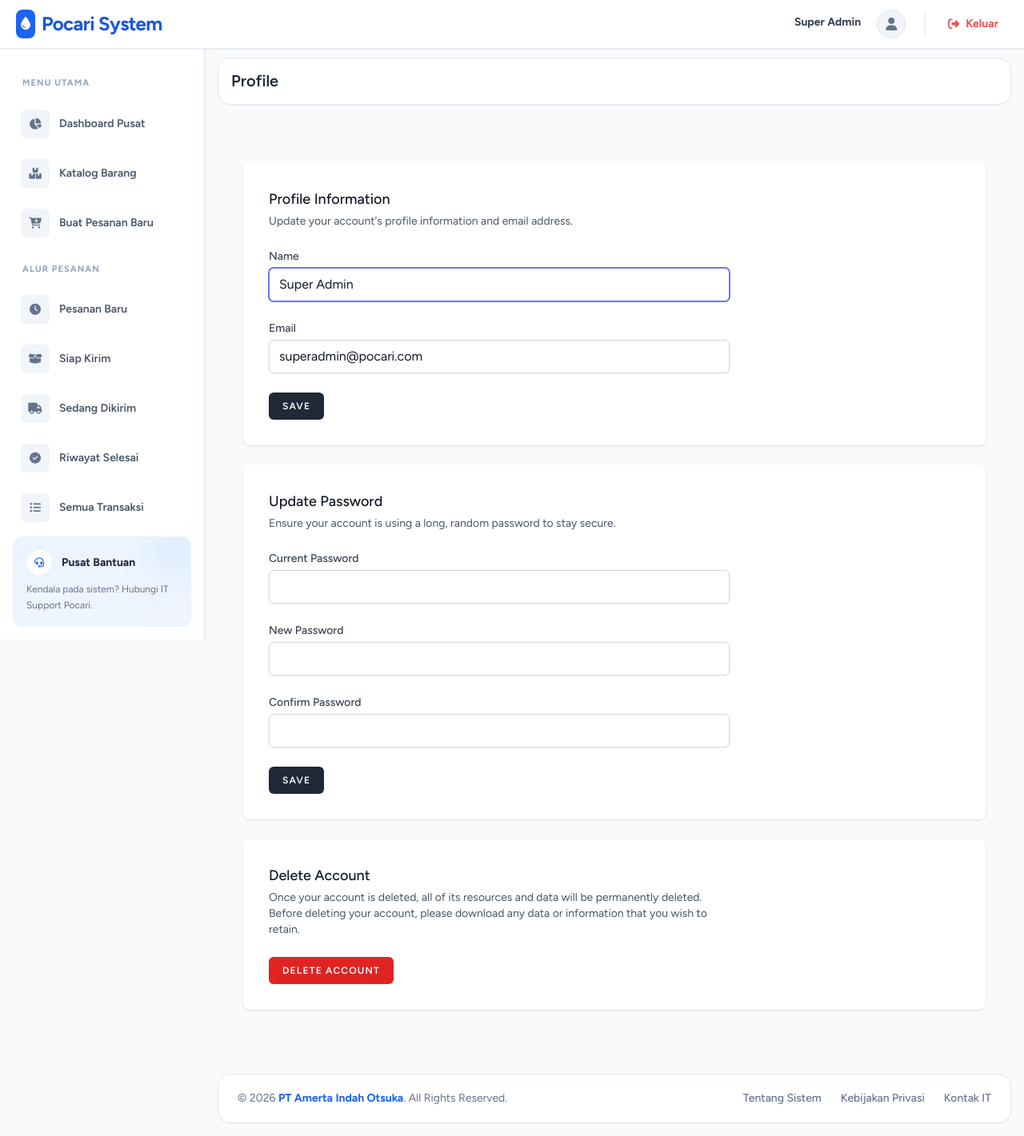
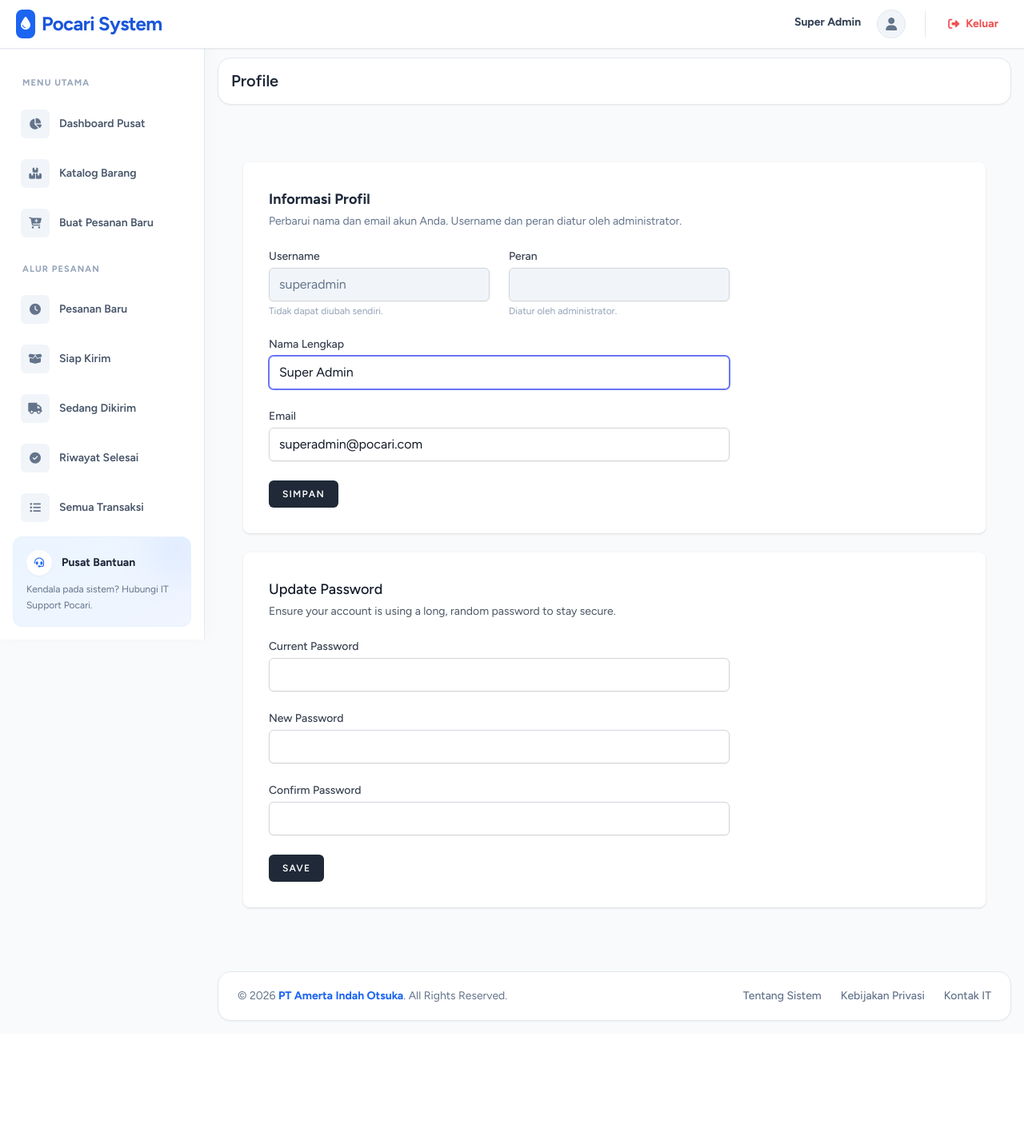
Before and after one commit to mlnaarianto/Inventaris-dan-distribusi-laravel, a Laravel app: page /profile in a window 1280 px wide. Shown: the whole page at 80% size. After the commit the page ends 1278 px from the top, so only its background shows below. Run offline with Laravel 12, Linux system fonts and the light colour scheme; a user stored in the database is signed in; data comes from the database, SQL or seed files in the repository; style sheets or scripts are compiled from the project's sources; parts of the project's set-up code (start-up, migrations or seed data) failed here and were passed over; some libraries are stand-ins or nearby versions.

Commit message:
feat(profile): username & peran read-only, hapus fitur hapus akun sendiri

```diff
--- a/app/Http/Controllers/ProfileController.php
+++ b/app/Http/Controllers/ProfileController.php
@@ -5,14 +5,12 @@ namespace App\Http\Controllers;
 use App\Http\Requests\ProfileUpdateRequest;
 use Illuminate\Http\RedirectResponse;
 use Illuminate\Http\Request;
-use Illuminate\Support\Facades\Auth;
-use Illuminate\Support\Facades\Redirect;
 use Illuminate\View\View;
 
 class ProfileController extends Controller
 {
     /**
-     * Display the user's profile form.
+     * Tampilkan form profil.
      */
     public function edit(Request $request): View
     {
@@ -22,39 +20,12 @@ class ProfileController extends Controller
     }
 
     /**
-     * Update the user's profile information.
+     * Perbarui nama dan email. Username dan peran hanya bisa diubah administrator.
      */
     public function update(ProfileUpdateRequest $request): RedirectResponse
     {
-        $request->user()->fill($request->validated());
+        $request->user()->update($request->validated());
 
-        if ($request->user()->isDirty('email')) {
-            $request->user()->email_verified_at = null;
-        }
-
-        $request->user()->save();
-
-        return Redirect::route('profile.edit')->with('status', 'profile-updated');
-    }
-
-    /**
-     * Delete the user's account.
-     */
-    public function destroy(Request $request): RedirectResponse
-    {
-        $request->validateWithBag('userDeletion', [
-            'password' => ['required', 'current_password'],
-        ]);
-
-        $user = $request->user();
-
-        Auth::logout();
-
-        $user->delete();
-
-        $request->session()->invalidate();
-        $request->session()->regenerateToken();
-
-        return Redirect::to('/');
+        return redirect()->route('profile.edit')->with('status', 'profile-updated');
     }
 }
--- a/resources/views/profile/edit.blade.php
+++ b/resources/views/profile/edit.blade.php
@@ -18,12 +18,6 @@
                     @include('profile.partials.update-password-form')
                 </div>
             </div>
-
-            <div class="p-4 sm:p-8 bg-white shadow sm:rounded-lg">
-                <div class="max-w-xl">
-                    @include('profile.partials.delete-user-form')
-                </div>
-            </div>
         </div>
     </div>
 </x-app-layout>
--- a/resources/views/profile/partials/delete-user-form.blade.php
+++ /dev/null
@@ -1,55 +0,0 @@
-<section class="space-y-6">
-    <header>
-        <h2 class="text-lg font-medium text-gray-900">
-            {{ __('Delete Account') }}
-        </h2>
-
-        <p class="mt-1 text-sm text-gray-600">
-            {{ __('Once your account is deleted, all of its resources and data will be permanently deleted. Before deleting your account, please download any data or information that you wish to retain.') }}
-        </p>
-    </header>
-
-    <x-danger-button
-        x-data=""
-        x-on:click.prevent="$dispatch('open-modal', 'confirm-user-deletion')"
-    >{{ __('Delete Account') }}</x-danger-button>
-
-    <x-modal name="confirm-user-deletion" :show="$errors->userDeletion->isNotEmpty()" focusable>
-        <form method="post" action="{{ route('profile.destroy') }}" class="p-6">
-            @csrf
-            @method('delete')
-
-            <h2 class="text-lg font-medium text-gray-900">
-                {{ __('Are you sure you want to delete your account?') }}
-            </h2>
-
-            <p class="mt-1 text-sm text-gray-600">
-                {{ __('Once your account is deleted, all of its resources and data will be permanently deleted. Please enter your password to confirm you would like to permanently delete your account.') }}
-            </p>
-
-            <div class="mt-6">
-                <x-input-label for="password" value="{{ __('Password') }}" class="sr-only" />
-
-                <x-text-input
-                    id="password"
-                    name="password"
-                    type="password"
-                    class="mt-1 block w-3/4"
-                    placeholder="{{ __('Password') }}"
-                />
-
-                <x-input-error :messages="$errors->userDeletion->get('password')" class="mt-2" />
-            </div>
-
-            <div class="mt-6 flex justify-end">
-                <x-secondary-button x-on:click="$dispatch('close')">
-                    {{ __('Cancel') }}
-                </x-secondary-button>
-
-                <x-danger-button class="ms-3">
-                    {{ __('Delete Account') }}
-                </x-danger-button>
-            </div>
-        </form>
-    </x-modal>
-</section>
--- a/resources/views/profile/partials/update-profile-information-form.blade.php
+++ b/resources/views/profile/partials/update-profile-information-form.blade.php
@@ -1,11 +1,8 @@
 <section>
     <header>
-        <h2 class="text-lg font-medium text-gray-900">
-            {{ __('Profile Information') }}
-        </h2>
-
-        <p class="mt-1 text-sm text-gray-600">
-            {{ __("Update your account's profile information and email address.") }}
+        <h2 class="text-lg font-bold text-slate-800">Informasi Profil</h2>
+        <p class="mt-1 text-sm text-slate-500">
+            Perbarui nama dan email akun Anda. Username dan peran diatur oleh administrator.
         </p>
     </header>
 
@@ -13,29 +10,44 @@
         @csrf
         @method('patch')
 
+        <div class="grid grid-cols-1 sm:grid-cols-2 gap-6">
+            {{-- Read-only: diatur admin --}}
+            <div>
+                <x-input-label for="username" value="Username" />
+                <x-text-input id="username" type="text" class="mt-1 block w-full bg-slate-100 text-slate-500 cursor-not-allowed"
+                              :value="$user->username" readonly disabled />
+                <p class="mt-1 text-xs text-slate-400">Tidak dapat diubah sendiri.</p>
+            </div>
+
+            <div>
+                <x-input-label for="role" value="Peran" />
+                <x-text-input id="role" type="text" class="mt-1 block w-full bg-slate-100 text-slate-500 cursor-not-allowed"
+                              :value="ucwords(str_replace('-', ' ', $user->getRoleNames()->first() ?? '-'))" readonly disabled />
+                <p class="mt-1 text-xs text-slate-400">Diatur oleh administrator.</p>
+            </div>
+        </div>
+
         <div>
-            <x-input-label for="name" :value="__('Name')" />
-            <x-text-input id="name" name="name" type="text" class="mt-1 block w-full" :value="old('name', $user->name)" required autofocus autocomplete="name" />
+            <x-input-label for="name" value="Nama Lengkap" />
+            <x-text-input id="name" name="name" type="text" class="mt-1 block w-full"
+                          :value="old('name', $user->name)" required autofocus autocomplete="name" />
             <x-input-error class="mt-2" :messages="$errors->get('name')" />
         </div>
 
         <div>
-            <x-input-label for="email" :value="__('Email')" />
-            <x-text-input id="email" name="email" type="email" class="mt-1 block w-full" :value="old('email', $user->email)" required autocomplete="username" />
+            <x-input-label for="email" value="Email" />
+            <x-text-input id="email" name="email" type="email" class="mt-1 block w-full"
+                          :value="old('email', $user->email)" required autocomplete="email" />
             <x-input-error class="mt-2" :messages="$errors->get('email')" />
         </div>
 
         <div class="flex items-center gap-4">
-            <x-primary-button>{{ __('Save') }}</x-primary-button>
+            <x-primary-button>Simpan</x-primary-button>
 
             @if (session('status') === 'profile-updated')
-                <p
-                    x-data="{ show: true }"
-                    x-show="show"
-                    x-transition
-                    x-init="setTimeout(() => show = false, 2000)"
-                    class="text-sm text-gray-600"
-                >{{ __('Saved.') }}</p>
+                <p x-data="{ show: true }" x-show="show" x-transition
+                   x-init="setTimeout(() => show = false, 2000)"
+                   class="text-sm text-emerald-600 font-semibold">Tersimpan.</p>
             @endif
         </div>
     </form>
--- a/routes/web.php
+++ b/routes/web.php
@@ -54,7 +54,6 @@ Route::middleware('auth')->group(function () {
 Route::middleware('auth')->group(function () {
     Route::get('/profile', [ProfileController::class, 'edit'])->name('profile.edit');
     Route::patch('/profile', [ProfileController::class, 'update'])->name('profile.update');
-    Route::delete('/profile', [ProfileController::class, 'destroy'])->name('profile.destroy');
 });
 
 // Rute otentikasi (Login, Logout, dll) bawaan Breeze
```
